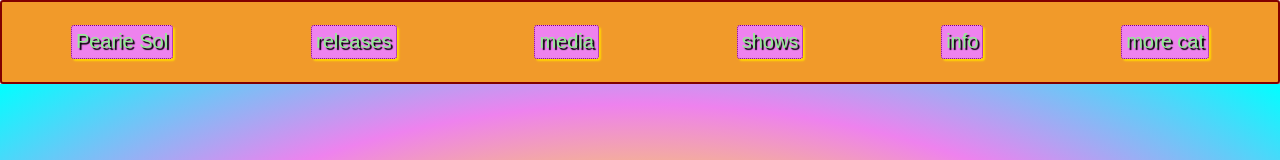
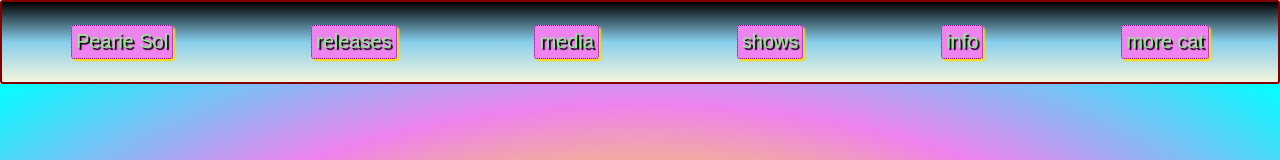
Before and after one commit to peariesol/peariesol, a React (Create React App) app: page /releases in a window 1280 px wide. Shown: the top 160 px of the page. Built offline with nearby package versions, Linux system fonts and the light colour scheme.

Commit message:
work from last time - better organize files, clean up

```diff
--- a/src/App/App.js
+++ b/src/App/App.js
@@ -1,10 +1,9 @@
 import React, { Component } from 'react'
 import { random } from 'lodash'
+import cursors from '../Utils/Cursors'
 import NavBar from '../components/NavBar/NavBar'
-import Title from '../components/Title/Title'
+import BouncingTitle from '../components/BouncingTitle/BouncingTitle'
 import './App.css'
-
-const cursors = ['fire', 'horse', 'skull', 'skull', 'snake_skin', 'snake_skull']
 
 class App extends Component {
 	constructor(props) {
@@ -24,7 +23,7 @@ class App extends Component {
 		return (
 			<div style={{ cursor: this.state.cursor }}>
 				<NavBar />
-				<Title randomCursor={this.randomCursor} />
+				<BouncingTitle randomCursor={this.randomCursor} />
 			</div>
 		)
 	}
--- a/src/Pages/Releases/Releases.js
+++ b/src/Pages/Releases/Releases.js
@@ -1,9 +1,14 @@
-import React from 'react'
+import React, { Component } from 'react'
 import './Releases.css'
 
-const Releases = () => {
-	const iframe = (
+class Releases extends Component {
+	constructor(props) {
+		super(props)
+		this.state = {
+			iframe: (
 				<iframe
+					id="bandCampEmbed"
+					title="pearie sol s/t tape"
 					style={{ border: 0, width: 300, height: 300 }}
 					src="https://bandcamp.com/EmbeddedPlayer/album=797557584/size=large/bgcol=333333/linkcol=20B2AA/minimal=true/transparent=true/"
 					seamless
@@ -12,11 +17,30 @@ const Releases = () => {
 						pearie sol by pearie sol
 					</a>
 				</iframe>
-	)
+			),
+			loaded: false
+		}
+	}
+
+	componentDidMount() {
+		!this.state.loaded &&
+			setInterval(() => {
+				if (!!document.getElementById('bandCampEmbed')) {
+					this.setState({
+						loaded: true
+					})
+				}
+			}, 100)
+	}
+
+	render() {
+		const { iframe, loaded } = this.state
+		console.log(iframe, loaded)
 		return (
 			<div className="releasesPage">
 				<div className="releasesPhotoBox">
 					<span />
+					{!loaded && <h2>Loading...</h2>}
 					<div className="iframeBox">{iframe}</div>
 					<a
 						href="http://sisterpolygonrecords.bigcartel.com/"
@@ -28,16 +52,6 @@ const Releases = () => {
 			</div>
 		)
 	}
+}
 
 export default Releases
-
-// <img src="photos/peariesol_cover.jpg" alt="tape 1 cover" />
-// <a href="https://peariesol.bandcamp.com/" className="coolLink">
-//     <p>Listen Here</p>
-// </a>
-// <a
-//     href="http://sisterpolygonrecords.bigcartel.com/"
-//     className="coolLink"
-// >
-//     <p>Available on Sister Polygon Records</p>
-// </a>
--- /dev/null
+++ b/src/Utils/Cursors.json
@@ -0,0 +1 @@
+["fire", "horse", "skull", "skull", "snake_skin", "snake_skull"]
--- a/src/components/Title/Title.js
+++ b/src/components/BouncingTitle/BouncingTitle.js
@@ -2,9 +2,9 @@ import React, { Component } from 'react'
 import { colorNames } from '../../Utils/ColorNames'
 import PropTypes from 'prop-types'
 import { random } from 'lodash'
-import './Title.css'
+import './BouncingTitle.css'
 
-class Title extends Component {
+class BouncingTitle extends Component {
 	constructor(props) {
 		super(props)
 		this.state = {
@@ -35,18 +35,18 @@ class Title extends Component {
 		return (
 			<div
 				onMouseOver={this.props.randomCursor}
-				className="titleBox"
+				className="bouncingTitleBox"
 				onClick={this.handleClick}
 				style={{ background }}
 			>
-				<h2 className="title">Pearie Sol</h2>
+				<h2 className="bouncingTitle">Pearie Sol</h2>
 			</div>
 		)
 	}
 }
 
-Title.propTypes = {
+BouncingTitle.propTypes = {
 	randomCursor: PropTypes.func.isRequired
 }
 
-export default Title
+export default BouncingTitle
--- a/src/components/Title/Title.scss
+++ b/src/components/BouncingTitle/BouncingTitle.scss
@@ -1,4 +1,4 @@
-.titleBox {
+.bouncingTitleBox {
 	z-index: 2;
 	border-radius: 50%;
 	display: block;
@@ -12,7 +12,7 @@
 	animation-play-state: running;
 }
 
-.title {
+.bouncingTitle {
 	margin: 0;
 	padding: 24px 0 0;
 	font-size: 50px;
@@ -24,7 +24,7 @@
 
 @keyframes verticalMove {
 	0% {
-		top: 100px;
+		top: 10vh;
 	}
 	100% {
 		top: calc(100vh - 150px);
--- a/src/components/NavBar/NavBar.js
+++ b/src/components/NavBar/NavBar.js
@@ -1,25 +1,58 @@
-import React from 'react'
+import React, { Component } from 'react'
 import { navLinks } from '../../Utils/NavLinks'
+import { colorNames } from '../../Utils/ColorNames'
+import { random } from 'lodash'
 import { Link } from 'react-router-dom'
-import Routes from './Routes'
+import Routes from '../../Routes'
 import './NavBar.css'
 
-const [red, green, blue, alpha] = [
-	Math.random() * 255,
-	Math.random() * 255,
-	Math.random() * 255,
-	Math.random()
-]
+// other option :
+// a:
+// "OldLace"
+// b:
+// "Black"
+// c:
+// "Crimson"
 
-const NavBar = () => {
+class NavBar extends Component {
+	constructor(props) {
+		super(props)
+		this.state = {
+			colors: {
+				a: 'Black',
+				b: 'SkyBlue',
+				c: 'Beige'
+			},
+			backgroundColor: `rgba(${Math.random() * 255}, ${Math.random() *
+				255}, ${Math.random() * 255}, ${Math.random()})`
+		}
+	}
+
+	randomizeBackground = () => {
+		this.setState({
+			colors: {
+				a: colorNames[random(0, colorNames.length)],
+				b: colorNames[random(0, colorNames.length)],
+				c: colorNames[random(0, colorNames.length)]
+			}
+		})
+	}
+
+	render() {
+		const background = `linear-gradient(
+            ${this.state.colors.a},
+            ${this.state.colors.b},
+            ${this.state.colors.c}
+        )`
 		return (
 			<React.Fragment>
-			<nav
-				style={{ background: `rgba(${red}, ${green}, ${blue}, ${alpha})` }}
-				className="navContainer"
+				<nav style={{ background }} className="navContainer">
+					{navLinks.map(link => (
+						<span
+							key={link.value}
+							className="navLink"
+							onMouseOver={this.randomizeBackground}
 						>
-				{navLinks.map(link => (
-					<span key={link.value} className="navLink">
 							<Link to={link.path}>
 								<p id={link.value} className="navText">
 									{link.text}
@@ -32,5 +65,6 @@ const NavBar = () => {
 			</React.Fragment>
 		)
 	}
+}
 
 export default NavBar
--- a/src/components/NavBar/NavBar.scss
+++ b/src/components/NavBar/NavBar.scss
@@ -52,8 +52,6 @@ a {
 }
 
 #moreCat {
-	// color: brown;
-	// margin-top: -5px;
 	display: block;
 	animation: navDrop 0.5s ease-in infinite forwards;
 	animation-play-state: paused;
--- a/src/components/Netscape/Netscape.js
+++ b/src/components/Netscape/Netscape.js
@@ -21,11 +21,16 @@ const Netscape = ({ setNetscapeFollow, netscapeFollow, mouseX, mouseY }) => (
 	/>
 )
 
+Netscape.defaultProps = {
+	mouseX: null,
+	mouseY: null
+}
+
 Netscape.propTypes = {
 	netscapeFollow: PropTypes.bool.isRequired,
 	setNetscapeFollow: PropTypes.func.isRequired,
-	mouseX: PropTypes.oneOfType([PropTypes.null, PropTypes.number]),
-	mouseY: PropTypes.oneOfType([PropTypes.null, PropTypes.number])
+	mouseX: PropTypes.number,
+	mouseY: PropTypes.number
 }
 
 export default Netscape
```
Also changed, not shown: src/Routes.js (renamed from src/components/NavBar/Routes.js, +6 -6 lines). Lines whose indentation alone changed are shown as unchanged.
